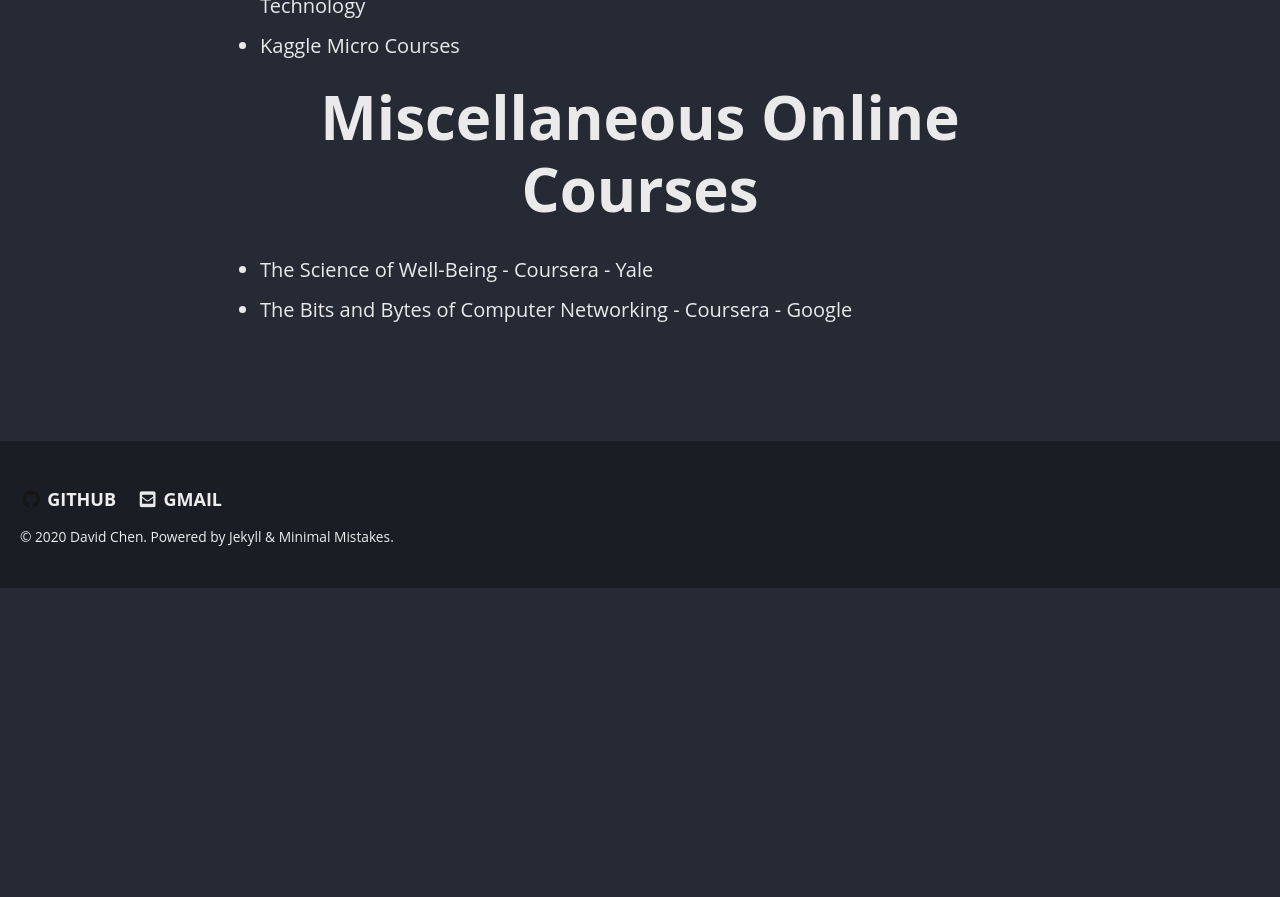
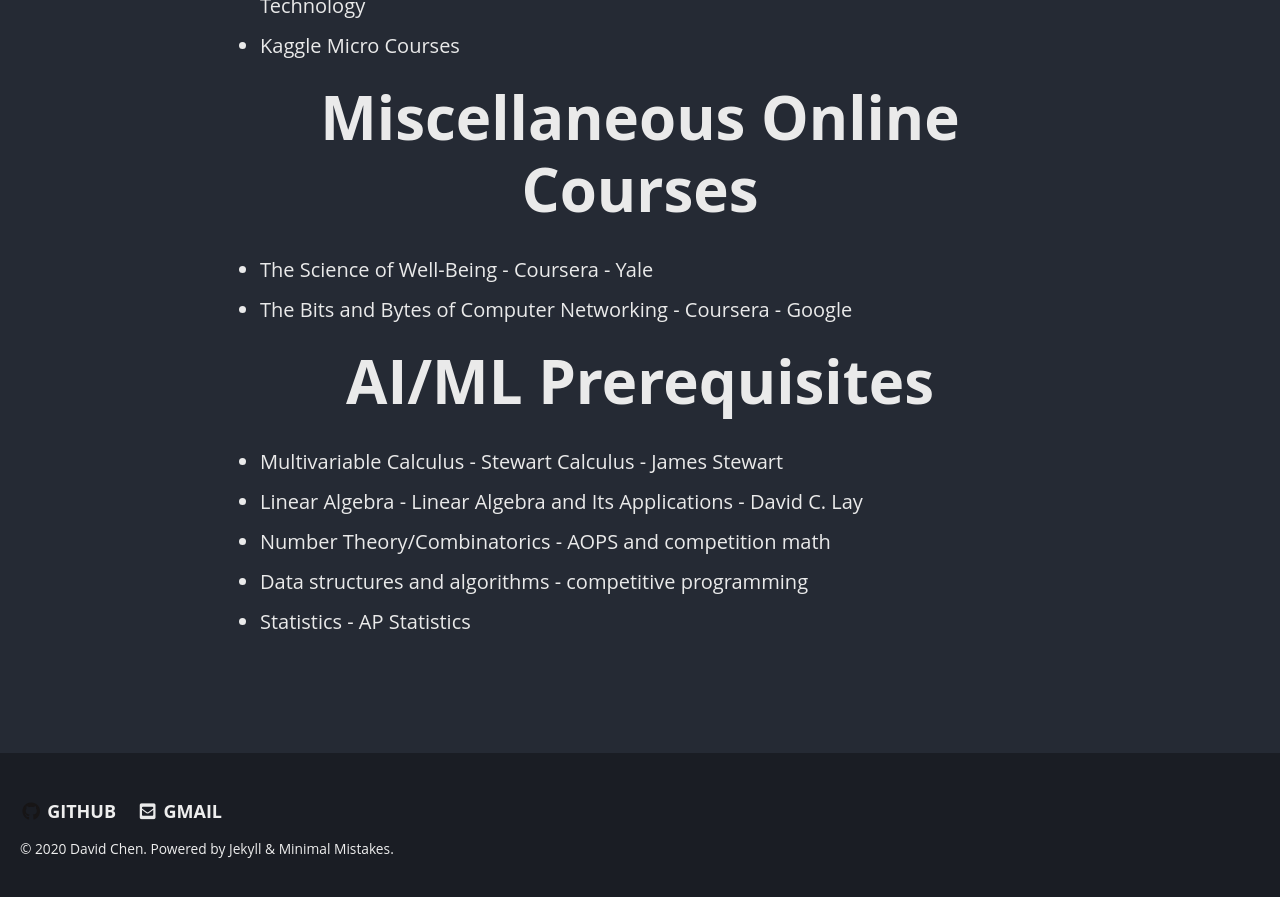
Before and after one commit to dchen327/dchen327.github.io, a Jekyll site: the page built from learning-material.md, in a window 1280 px wide and 900 px high, scrolled down 626 px. Shown: the top 897 px of the window. Built offline with Jekyll 4.4.1, drawn with Linux system fonts in a browser that asks for light colours; cached includes are drawn as plain includes; before the commit the page ends 1214 px from its top, so only the background shows below that.

Commit message:
update page content

```diff
--- a/learning-material.md
+++ b/learning-material.md
@@ -16,3 +16,10 @@
 <h1 style="font-size: 3em; text-align: center">Miscellaneous Online Courses</h1>
 - The Science of Well-Being - Coursera - Yale
 - The Bits and Bytes of Computer Networking - Coursera - Google
+
+<h1 style="font-size: 3em; text-align: center">AI/ML Prerequisites</h1>
+- Multivariable Calculus - Stewart Calculus - James Stewart
+- Linear Algebra - Linear Algebra and Its Applications - David C. Lay
+- Number Theory/Combinatorics - AOPS and competition math
+- Data structures and algorithms - competitive programming
+- Statistics - AP Statistics
```
Also changed, not shown: index.md (+1 -1 lines).
